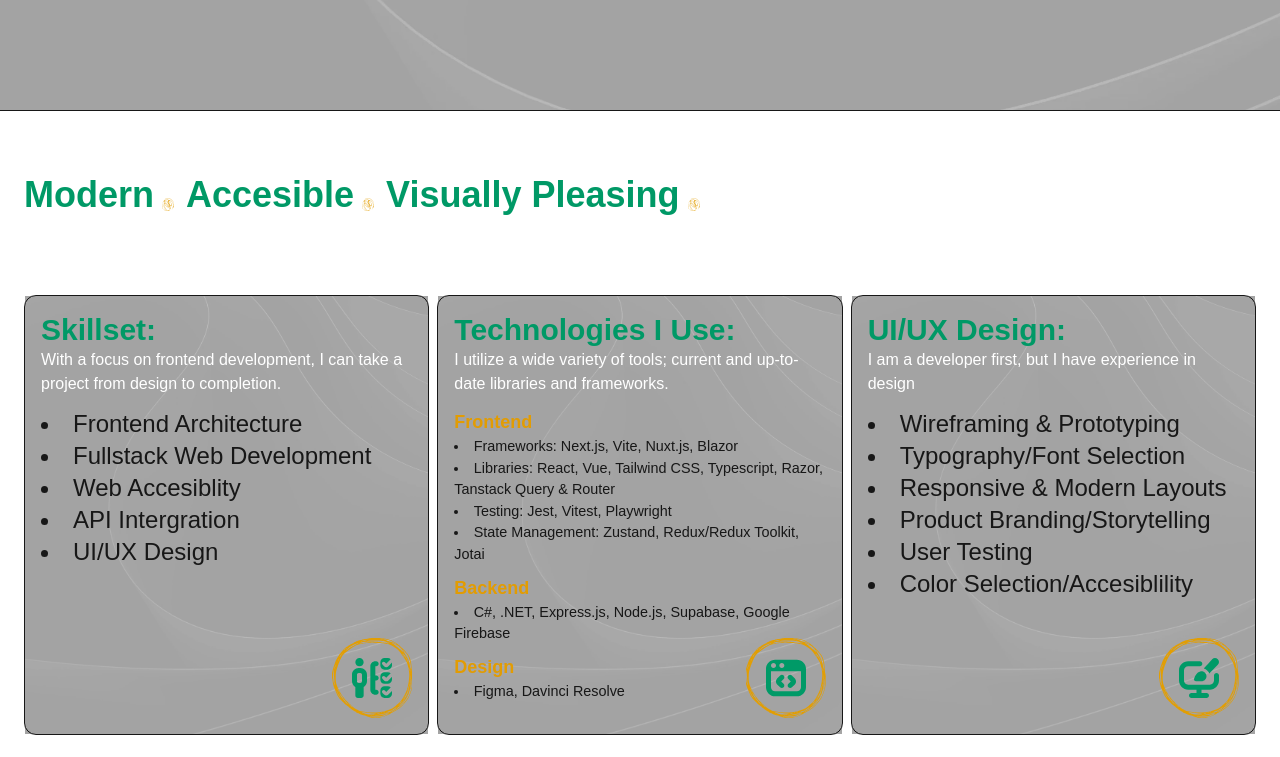
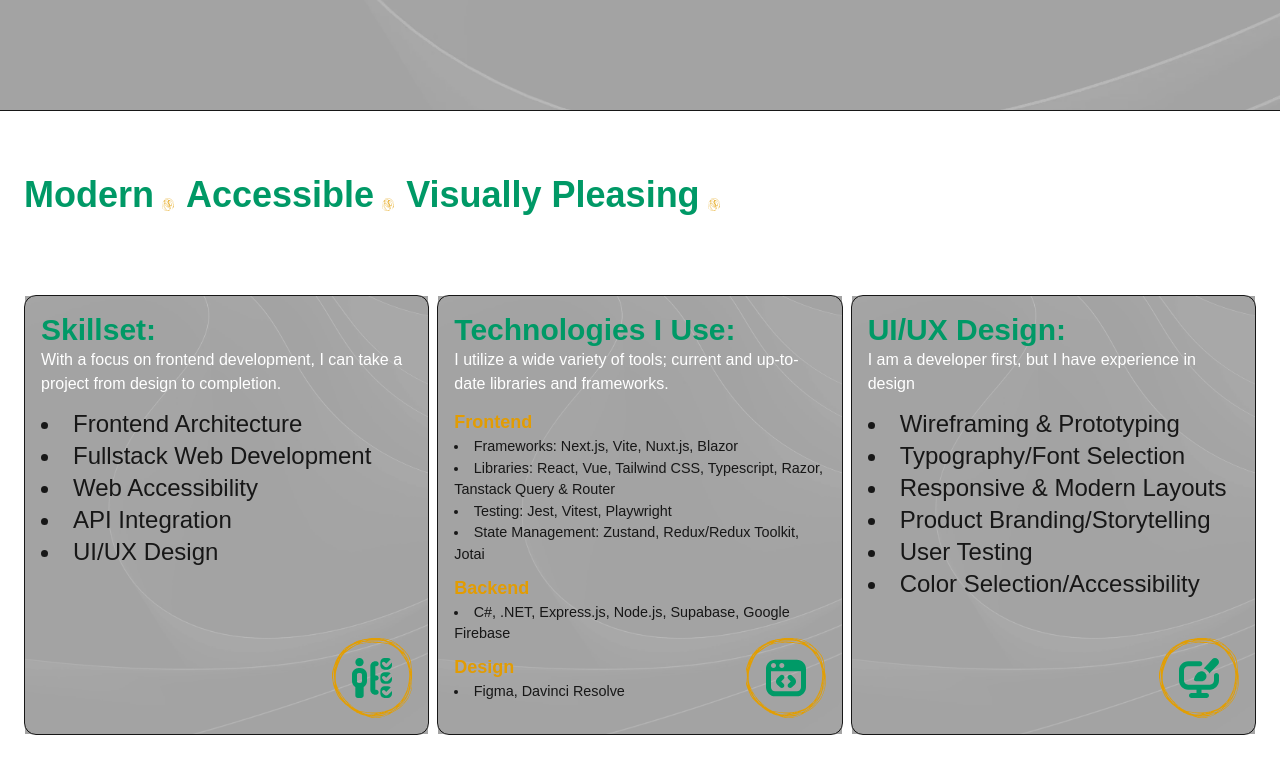
Before and after one commit to armst209/portfolio-website, a Next.js app: page / in a window 1280 px wide. Shown: the part 689-1446 px from the top of the page. Built offline with nearby package versions, Linux system fonts and the light colour scheme; no server answers.

Commit message:
fix: Correct spelling errors in TechnicalSkills component and remove unused projectInfo array in Projects component

```diff
--- a/app/components/TechnicalSkills/TechnicalSkills.tsx
+++ b/app/components/TechnicalSkills/TechnicalSkills.tsx
@@ -22,7 +22,7 @@ const TechnicalSkills = () => {
                         </div>
                     </div>
                     <div className="flex flex-row justify-start items-end mr-3">
-                        <h1 className="text-[2rem] font-bold emerald-green-text-color lg:text-4xl">Accesible</h1>
+                        <h1 className="text-[2rem] font-bold emerald-green-text-color lg:text-4xl">Accessible</h1>
                         <div>
                             <Image src={ScribblePeriod} className="scribble-color-filter ml-2 pb-1 w-2 lg:w-3" width={10} alt="scribble blob period" />
                         </div>
@@ -34,7 +34,7 @@ const TechnicalSkills = () => {
                         </div>
                     </div>
                 </div>
-                <h2 className="grey-secondary-text-color text-md md:text-xl">Crafting user experiences that utilize modern systems & processes, meet WCAG & ADA accessiblity standards and provide the end user with a visually pleasing product</h2>
+                <h2 className="grey-secondary-text-color text-md md:text-xl">Crafting user experiences that utilize modern systems & processes, meet WCAG & ADA accessibility standards and provide the end user with a visually pleasing product</h2>
             </div>
 
             <div className="relative flex flex-col items-center justify-center xl:flex-row">
@@ -46,8 +46,8 @@ const TechnicalSkills = () => {
                         <ul className="list-inside list-disc text-2xl">
                             <li>Frontend Architecture</li>
                             <li>Fullstack Web Development</li>
-                            <li>Web Accesiblity</li>
-                            <li>API Intergration</li>
+                            <li>Web Accessibility</li>
+                            <li>API Integration</li>
                             <li>UI/UX Design</li>
                         </ul>
                     </div>
@@ -107,7 +107,7 @@ const TechnicalSkills = () => {
                             <li>Responsive & Modern Layouts</li>
                             <li>Product Branding/Storytelling</li>
                             <li>User Testing</li>
-                            <li>Color Selection/Accesiblility</li>
+                            <li>Color Selection/Accessibility</li>
                         </ul>
                     </div>
                     <div className="z-10 absolute bottom-0 right-0 mr-4 mb-4 w-20 h-20">
--- a/app/projects/page.tsx
+++ b/app/projects/page.tsx
@@ -13,15 +13,6 @@ const Tools = () => {
 
 const Projects = () => {
 
-
-    const projectInfo = [
-        {
-            title: "Anaheim Electronics",
-            subtitle: "A website for a technical manufacturing corporation (Company is from a fictional universe).",
-            tools: Tools,
-            liveURL: "https://armst209.github.io/"
-        }
-    ]
     return (
         <section className="p-4">
 
```
